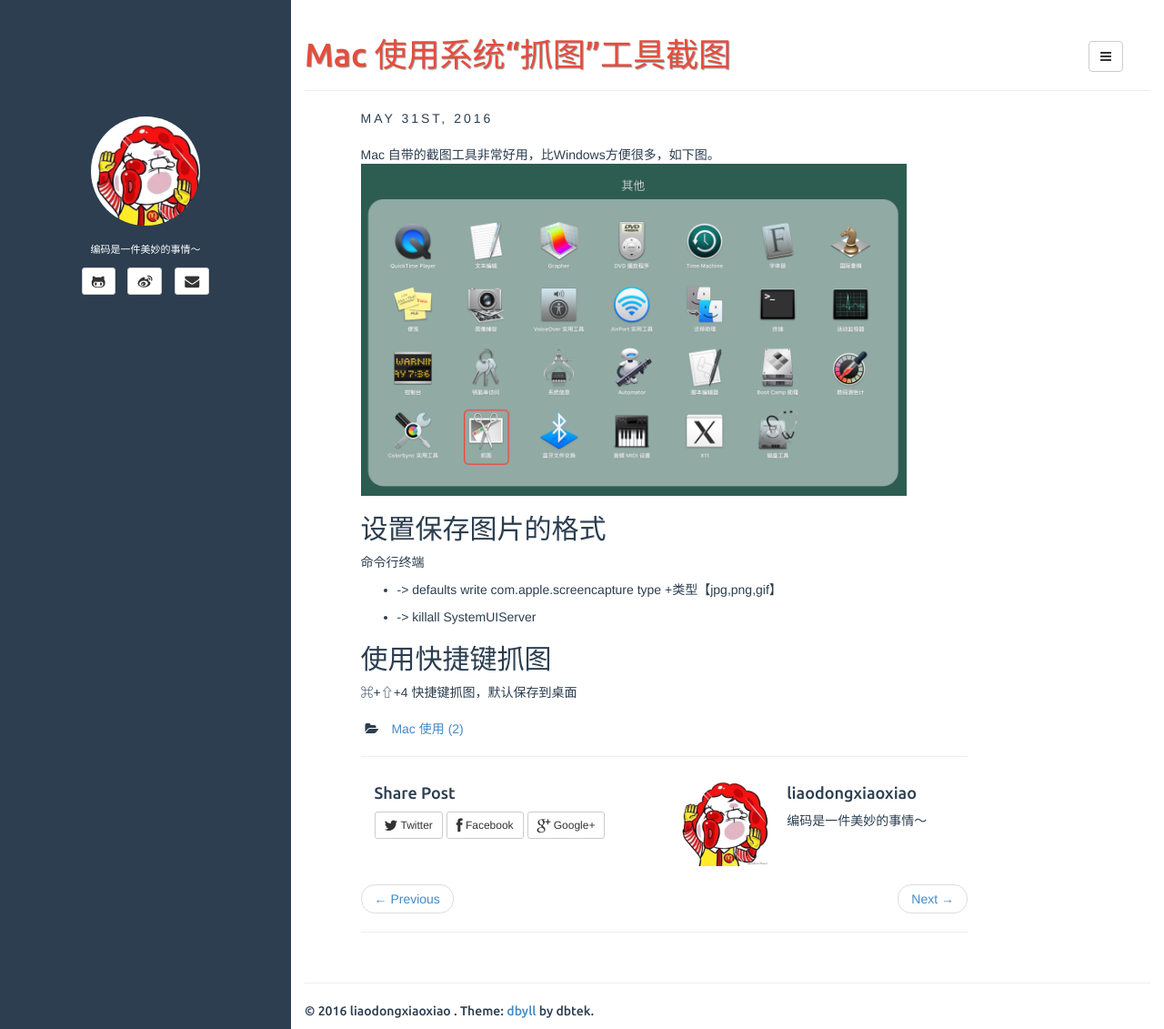
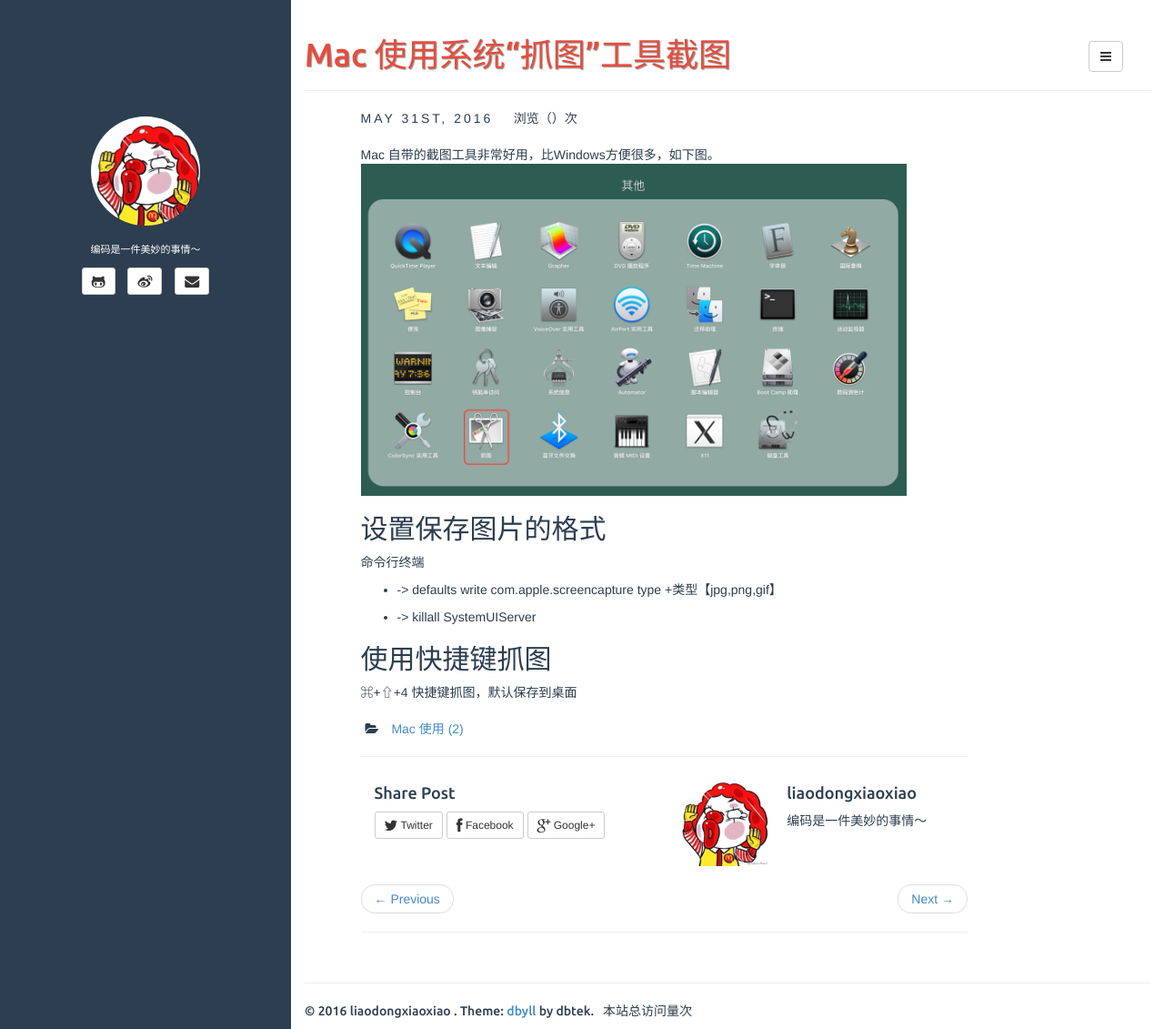
Before and after one commit to liaodongxiaoxiao/liaodongxiaoxiao.github.io, a Jekyll site: the page built from _posts/2016-05-31-mac-used-image-capture.md, in a window 1280 px wide and 1131 px high. Shown: the whole window at 91% size. Built offline with Jekyll 4.4.1, drawn with Linux system fonts in a browser that asks for light colours; comment, search, counter and statistics services are not loaded.

Commit message:
添加了不蒜子浏览次数统计

```diff
--- a/_includes/default.html
+++ b/_includes/default.html
@@ -99,7 +99,7 @@
 		<footer>
 			<hr/>
 			<p>
-				&copy; {{ site.time | date: '%Y' }} {{ site.author.name }} . Theme: <a href="https://github.com/dbtek/dbyll">dbyll</a> by dbtek.
+				&copy; {{ site.time | date: '%Y' }} {{ site.author.name }} . Theme: <a href="https://github.com/dbtek/dbyll">dbyll</a> by dbtek. <span id="busuanzi_container_site_pv">&nbsp;&nbsp;本站总访问量<span id="busuanzi_value_site_pv"></span>次</span>
 			</p>
 		</footer>
 	</div>
@@ -107,5 +107,6 @@
 	<script type="text/javascript" src="{{ site.BASE_PATH }}/assets/resources/jquery/jquery.min.js"></script>
 	<script type="text/javascript" src="{{ site.BASE_PATH }}/assets/resources/bootstrap/js/bootstrap.min.js"></script>
 	<script type="text/javascript" src="{{ site.BASE_PATH }}/assets/js/app.js"></script>
+	<script async src="//dn-lbstatics.qbox.me/busuanzi/2.3/busuanzi.pure.mini.js"></script>
 </body>
 </html>
--- a/_includes/post.html
+++ b/_includes/post.html
@@ -16,6 +16,9 @@
 	   {% endcase %}
 	   {{ page.date | date: "%Y" }}
 	 </span>
+   <span id="busuanzi_container_page_pv">
+     &nbsp;&nbsp;&nbsp;&nbsp;浏览（<span id="busuanzi_value_page_pv"></span>）次
+  </span>
 	  <div class="article_body">
 	  {{ content }}
 	  </div>
--- a/_includes/sidebar.html
+++ b/_includes/sidebar.html
@@ -1,4 +1,4 @@
-<!-- sidebar.html -->
+<!-- sidebar.html 右侧信息-->
 <header class="sidebar-header" role="banner">
 	<a href="{{ site.BASE_PATH }}/">
 		<img src="{{ site.BASE_PATH }}/image/mlogo.jpg" width="120px" height="120px" class="img-circle" />
```
